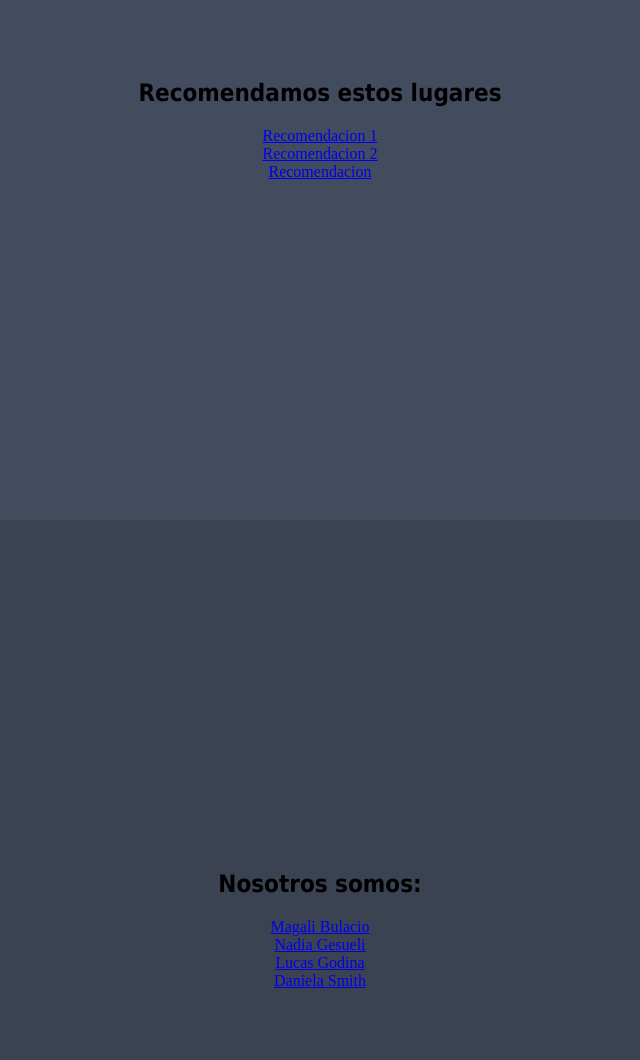
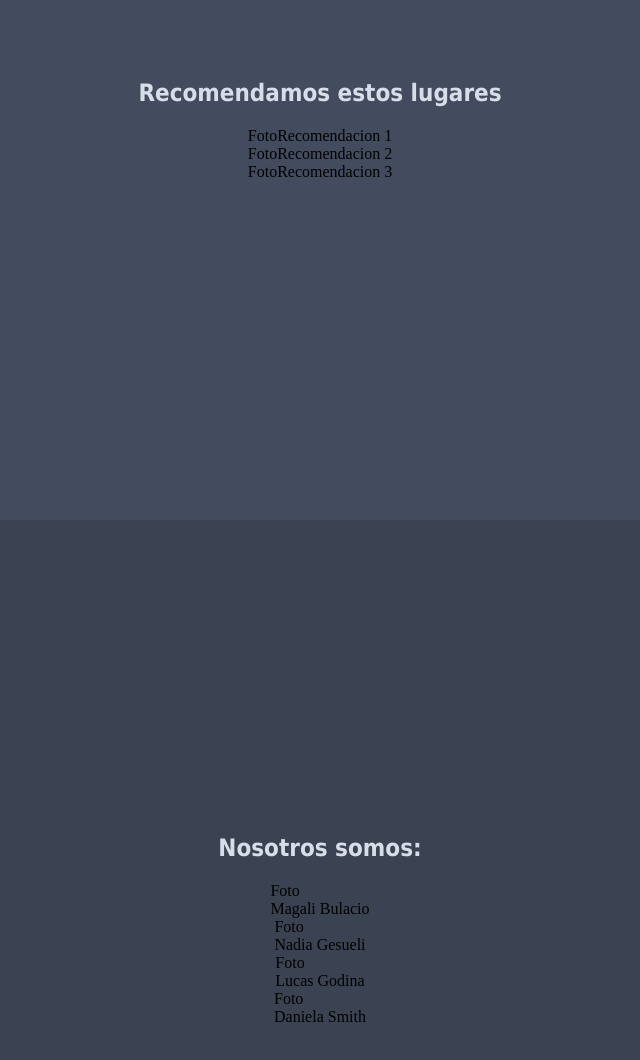
Before and after one commit to lucasgodina/Proyecto-Practicas-Profesionalizantes-1, a plain HTML site: page index.html in a window 1280 px wide. Shown: the part 1080-2140 px from the top of the page, without its empty margins (320-960 px from the left). Drawn offline with Linux system fonts and the light colour scheme.

Commit message:
Modificaciones index.html y styles.css

```diff
--- a/index.html
+++ b/index.html
@@ -7,7 +7,9 @@
 		<title>Proyecto Practicas Profesionalizantes</title>
 	</head>
 	<body>
-		<header>
+		<header id="header">
+			<div id="header-logo">Logo</div>
+			<div id="header-nombre">Nombre</div>
 			<nav id="navbar">
 				<ul class="nav-list">
 					<li><a href="#portada">Portada</a></li>
@@ -25,51 +27,39 @@
 		</section>
 		<section id="recomendaciones">
 			<h2>Recomendamos estos lugares</h2>
-			<a
-				class="reco"
-				href="https://www.freecodecamp.org/lucasgodina"
-				target="_blank"
-				>Recomendacion 1</a
-			>
-			<a
-				class="reco"
-				href="https://www.freecodecamp.org/lucasgodina"
-				target="_blank"
-				>Recomendacion 2</a
-			>
-			<a
-				class="reco"
-				href="https://www.freecodecamp.org/lucasgodina"
-				target="_blank"
-				>Recomendacion</a
-			>
+			<div id="bloque-recomendaciones">
+				<div id="reco">
+					<div>Foto</div>
+					<div>Recomendacion 1</div>
+				</div>
+				<div id="reco">
+					<div>Foto</div>
+					<div>Recomendacion 2</div>
+				</div>
+				<div id="reco">
+					<div>Foto</div>
+					<div>Recomendacion 3</div>
+				</div>
+			</div>
 		</section>
 		<section id="sobre-nosotros">
 			<h2>Nosotros somos:</h2>
-			<a
-				id="profile-link"
-				href="https://www.freecodecamp.org/lucasgodina"
-				target="_blank"
-				>Magali Bulacio</a
-			>
-			<a
-				id="profile-link"
-				href="https://www.freecodecamp.org/lucasgodina"
-				target="_blank"
-				>Nadia Gesueli</a
-			>
-			<a
-				id="profile-link"
-				href="https://www.freecodecamp.org/lucasgodina"
-				target="_blank"
-				>Lucas Godina</a
-			>
-			<a
-				id="profile-link"
-				href="https://www.freecodecamp.org/lucasgodina"
-				target="_blank"
-				>Daniela Smith</a
-			>
+			<div id="persona">
+				<div id="foto-persona">Foto</div>
+				<div id="nombre-persona">Magali Bulacio</div>
+			</div>
+			<div id="persona">
+				<div id="foto-persona">Foto</div>
+				<div id="nombre-persona">Nadia Gesueli</div>
+			</div>
+			<div id="persona">
+				<div id="foto-persona">Foto</div>
+				<div id="nombre-persona">Lucas Godina</div>
+			</div>
+			<div id="persona">
+				<div id="foto-persona">Foto</div>
+				<div id="nombre-persona">Daniela Smith</div>
+			</div>
 		</section>
 	</body>
 </html>
--- a/styles.css
+++ b/styles.css
@@ -30,20 +30,53 @@ h1 {
 	color: var(--font-color);
 }
 
+h2 {
+	color: var(--font-color);
+}
+
 p {
 	font-family: serif;
 	font-size: 2rem;
 	color: var(--highlight-color1);
 }
 
-#navbar {
+li a {
+	color: inherit;
+	text-decoration: none;
+}
+
+#header {
+	width: 100%;
+	height: 50px;
+	background-color: var(--contrast-color4);
 	display: flex;
-	justify-content: flex-end;
+	justify-content: space-between;
+	align-items: center;
 	position: fixed;
 	top: 0;
-	left: 0;
-	width: 100%;
-	background: var(--contrast-color1);
+}
+
+#navbar ul {
+	display: flex;
+	justify-content: space-evenly;
+	flex-wrap: wrap;
+	align-items: center;
+	padding-inline-start: 0;
+	margin-block: 0;
+	height: 100%;
+}
+
+#navbar ul li {
+	color: var(--highlight-color3);
+	margin: 0 0.2rem;
+	padding: 0.2rem;
+	display: block;
+}
+
+#nav-bar ul li:hover {
+	text-decoration: underline;
+	color: var(--background-color1);
+	cursor: pointer;
 }
 
 #portada {
@@ -76,6 +109,13 @@ p {
 	align-items: center;
 }
 
+#reco {
+	display: flex;
+	flex-direction: row;
+	justify-content: center;
+	align-items: center;
+}
+
 @media (max-width: 800px) {
 	h1 {
 		font-size: 3rem;
```
